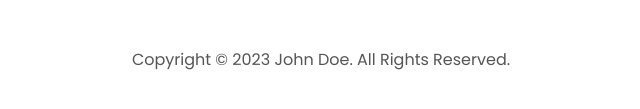
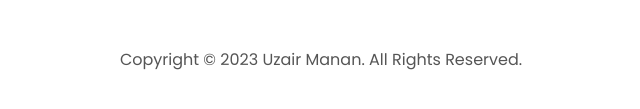
Before and after one commit to M-Uzair-dev/Uzair-Manan-dev-Portfolio, a plain HTML site: page index.html in a window 1280 px wide. Shown: the part 4160-4269 px from the top of the page, 319-959 px from the left. Drawn offline with Linux system fonts and the light colour scheme.

Commit message:
Update index.html

```diff
--- a/index.html
+++ b/index.html
@@ -411,7 +411,7 @@
           </ul>
         </div>
       </nav>
-      <p>Copyright &#169; 2023 John Doe. All Rights Reserved.</p>
+      <p>Copyright &#169; 2023 Uzair Manan. All Rights Reserved.</p>
     </footer>
     <script src="script.js"></script>
   </body>
```
